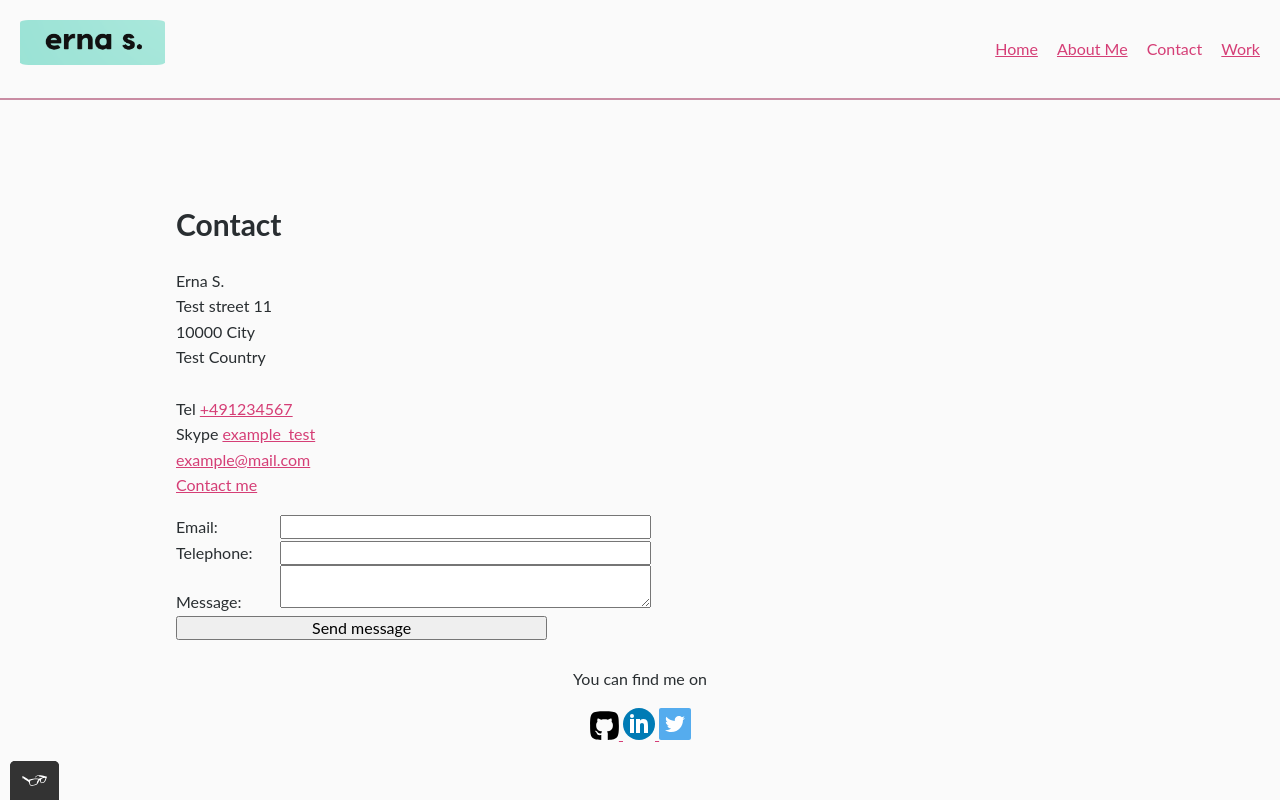
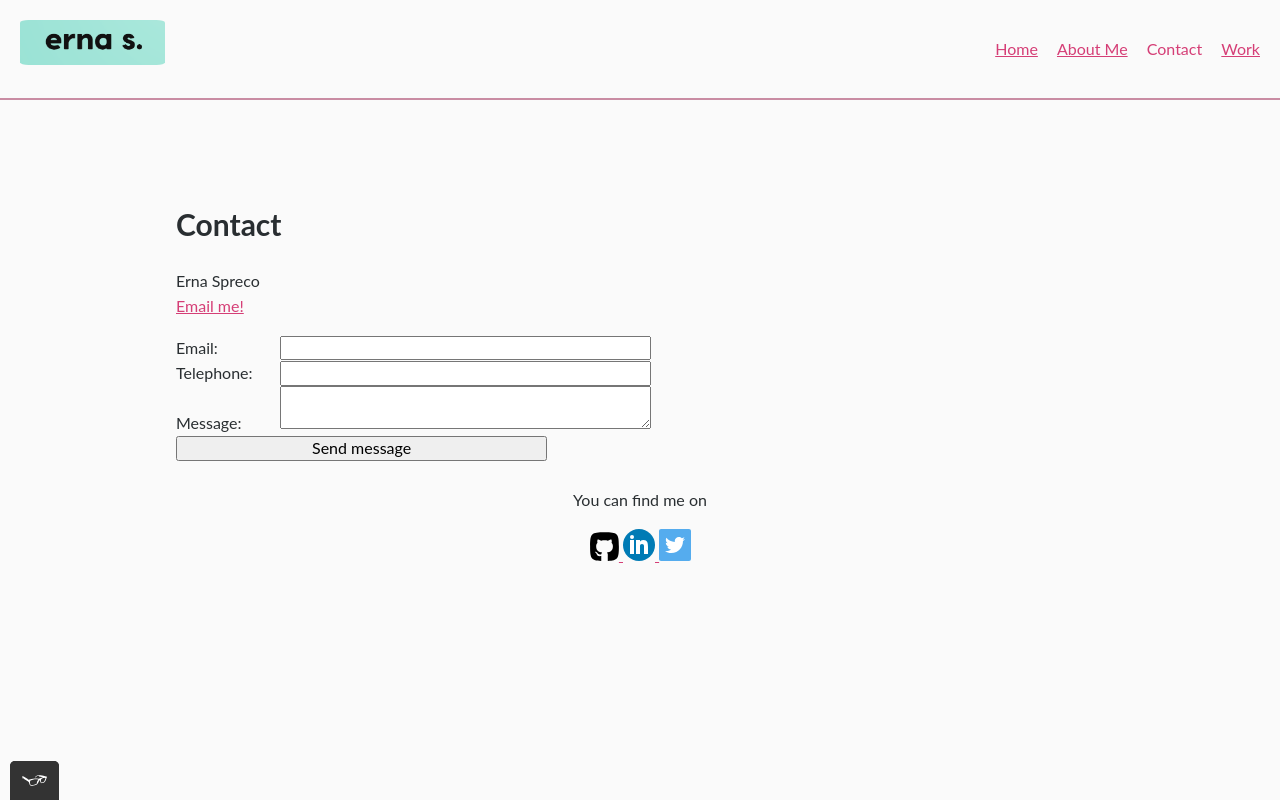
Before and after one commit to ernas93/portfolio-website, a website built with Vite: page contact.html in a window 1280 px wide. Built offline with nearby package versions, Linux system fonts and the light colour scheme.

Commit message:
changed contact info

```diff
--- a/contact.html
+++ b/contact.html
@@ -46,17 +46,8 @@
     <div class="contact">
       <h1>Contact</h1>
       <p>
-        Erna S.<br />
-        Test street 11<br />
-        10000 City <br />
-        Test Country <br />
-        <br />
-        Tel
-        <a href="tel:+491234567" aria-label="link to telephone">+491234567</a
-        ><br />
-        Skype <a href="skype:example_test">example_test</a><br />
-        <a href="mailto:example@mail.com">example@mail.com</a><br />
-        <a href="mailto:example@gmail.com">Contact me</a>
+        Erna Spreco<br />
+        <a href="mailto:ernaspreco13@gmail.com">Email me!</a><br />
       </p>
       <form action="./contact.html" method="post" id="contact-form">
         <div>
```
